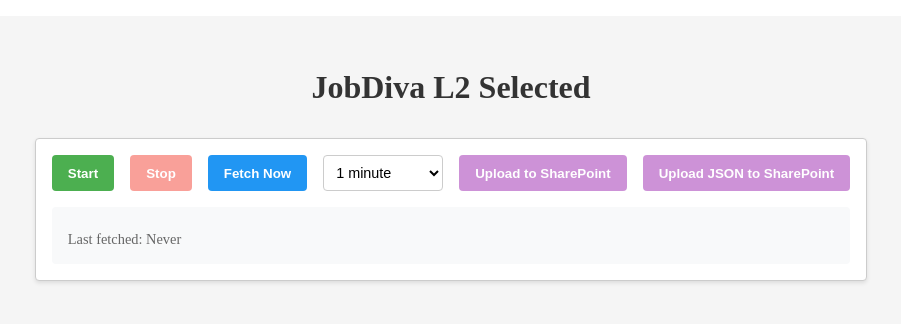
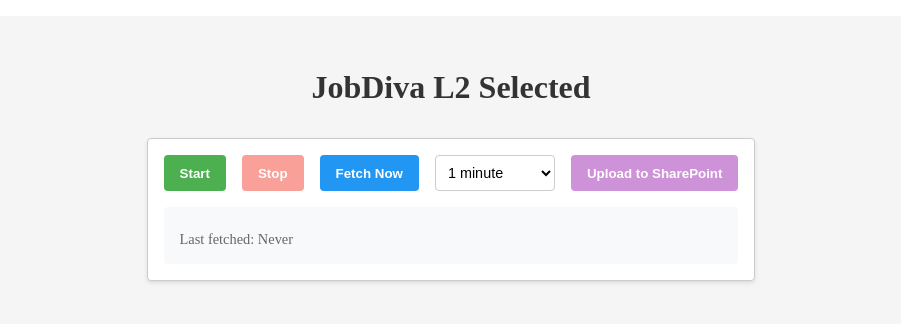
Before and after one commit to axiom-nik/azure-functions, a Next.js app: page /jobdiva in a window 1280 px wide. Shown: the top 324 px of the page, without its empty margins (189-1090 px from the left). Built offline with nearby package versions, Linux system fonts and the light colour scheme.

Commit message:
Remove redundant JSON upload button from JobDivaAPI: Eliminated the button for uploading JSON to SharePoint to streamline the user interface and reduce confusion during file uploads.

```diff
--- a/app/jobdiva/page.tsx
+++ b/app/jobdiva/page.tsx
@@ -246,13 +246,6 @@
           >
             {isUploading ? 'Uploading...' : 'Upload to SharePoint'}
           </button>
-          <button
-            onClick={handleUploadJsonToSharePoint}
-            disabled={!apiResponse || isUploading}
-            className={`${styles.button} ${styles.uploadButton}`}
-          >
-            {isUploading ? 'Uploading...' : 'Upload JSON to SharePoint'}
-          </button>
         </div>
         <div className={styles.status}>
           <div className={styles.lastFetch}>
```
